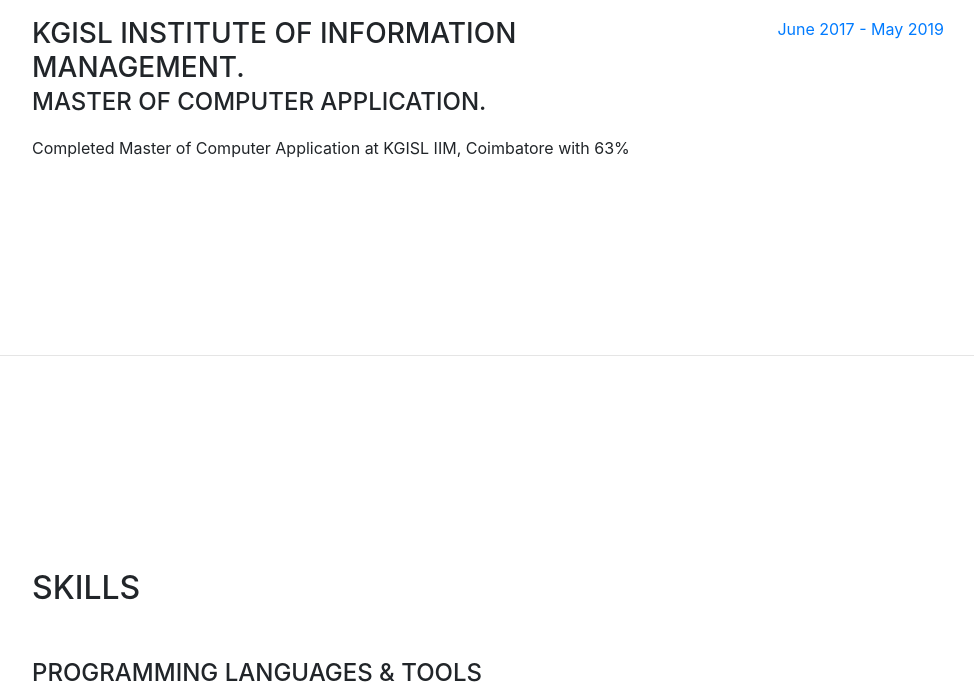
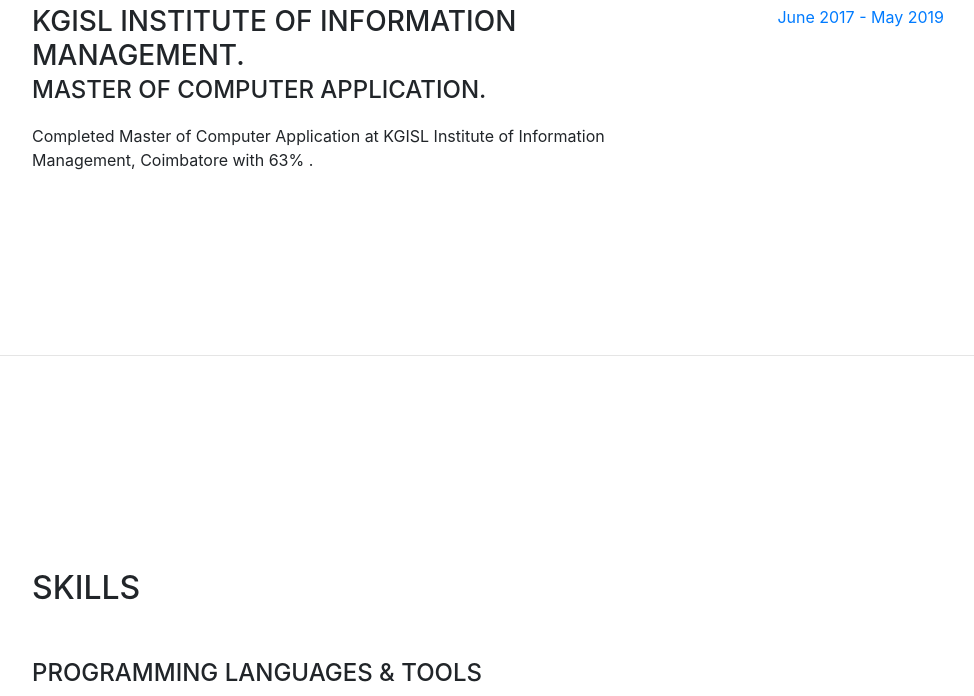
Before and after one commit to mohanseo/mohanseo.github.io, a website with bundled scripts: page index.html in a window 1280 px wide. Shown: the part 2420-3116 px from the top of the page, without its empty margins (288-1262 px from the left). Built offline with nearby package versions, Linux system fonts and the light colour scheme; a web font is replaced by a local one.

Commit message:
Update index.html

```diff
--- a/index.html
+++ b/index.html
@@ -187,7 +187,7 @@
             <div class="resume-content mr-auto">
               <h3 class="mb-0">KGISL Institute of Information Management.</h3>
               <div class="subheading mb-3">Master Of Computer Application.</div>
-              <p>Completed Master of Computer Application at KGISL IIM, Coimbatore with 63% </p>
+              <p>Completed Master of Computer Application at KGISL Institute of Information Management, Coimbatore with 63% .</p>
             </div>
             <div class="resume-date text-md-right">
               <span class="text-primary">June 2017 - May 2019</span>
```
